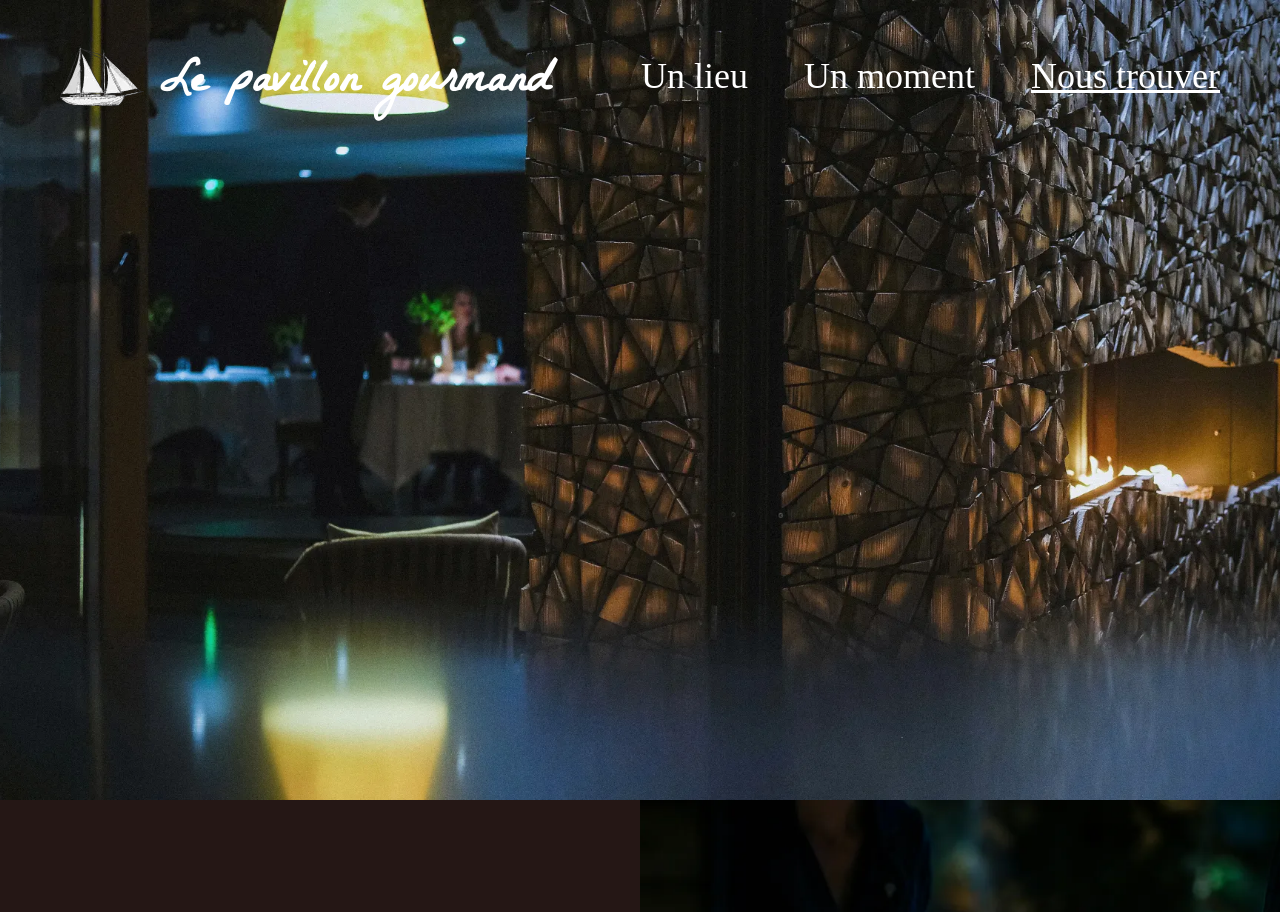
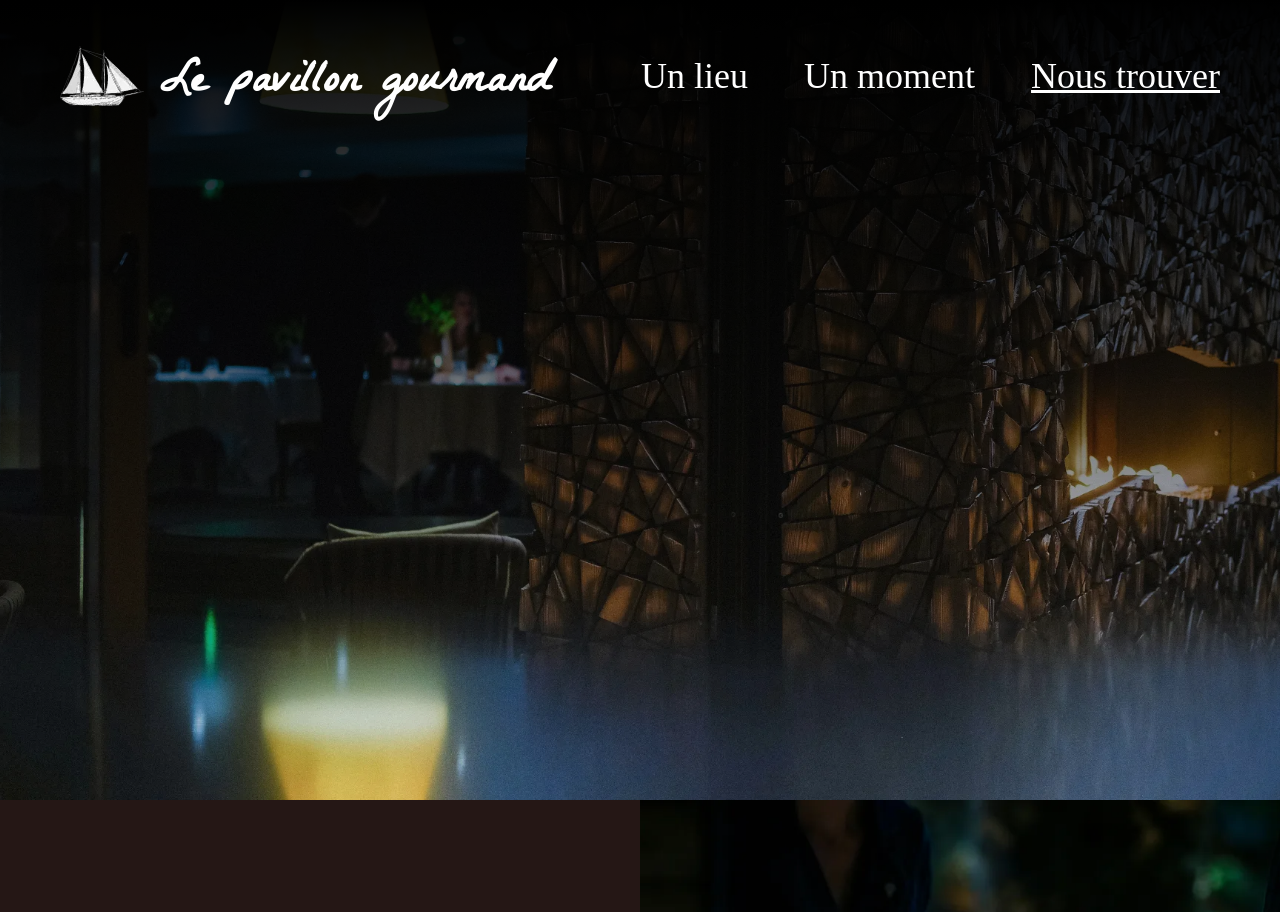
Before and after one commit to jderache/pavillon-gourmand, a PHP site: page /nous-trouver.php in a window 1280 px wide. Shown: the top 912 px of the page. Run offline with PHP 8.4, Linux system fonts and the light colour scheme.

Commit message:
fix linear gradient

```diff
--- a/index.php
+++ b/index.php
@@ -42,6 +42,7 @@ $random = rand(1, 3);
 			<p>Restaurant gastronomique végétal & lacustre <br /> 3* MICHELIN ANNECY</p>
 		</div>
 		<div class="hero-img">
+			<div class="gradient"></div>
 			<img src="./public/images/0/header<?= $random ?>.webp" srcset="./public/images/576/header<?= $random ?>_w576.webp 576w, ./public/images/768/header<?= $random ?>_w768.webp 768w,
 				./public/images/992/header<?= $random ?>_w992.webp 992w, ./public/images/1200/header<?= $random ?>_w1200.webp 1200w,
 				./public/images/1400/header<?= $random ?>_w1400.webp 1400w" />
--- a/nous-trouver.php
+++ b/nous-trouver.php
@@ -36,7 +36,7 @@
             </header>
         </div>
         <div class="hero-img">
-            <div class="gradient-blue"></div>
+            <div class="gradient"></div>
             <img src="./public/images/0/header3.webp" srcset="./public/images/576/header3_w576.webp 576w, ./public/images/768/header3_w768.webp 768w,
                     ./public/images/992/header3_w992.webp 992w, ./public/images/1200/header3_w1200.webp 1200w,
                     ./public/images/1400/header3_w1400.webp 1400w" />
--- a/public/css/style.css
+++ b/public/css/style.css
@@ -62,6 +62,7 @@
     width: 100%;
     height: 100%;
     position: absolute;
+    background: linear-gradient(180deg, #000000 0%, rgba(0, 0, 0, 0) 100%);
 }
 
 .hero-img .gradient.blue {
```
